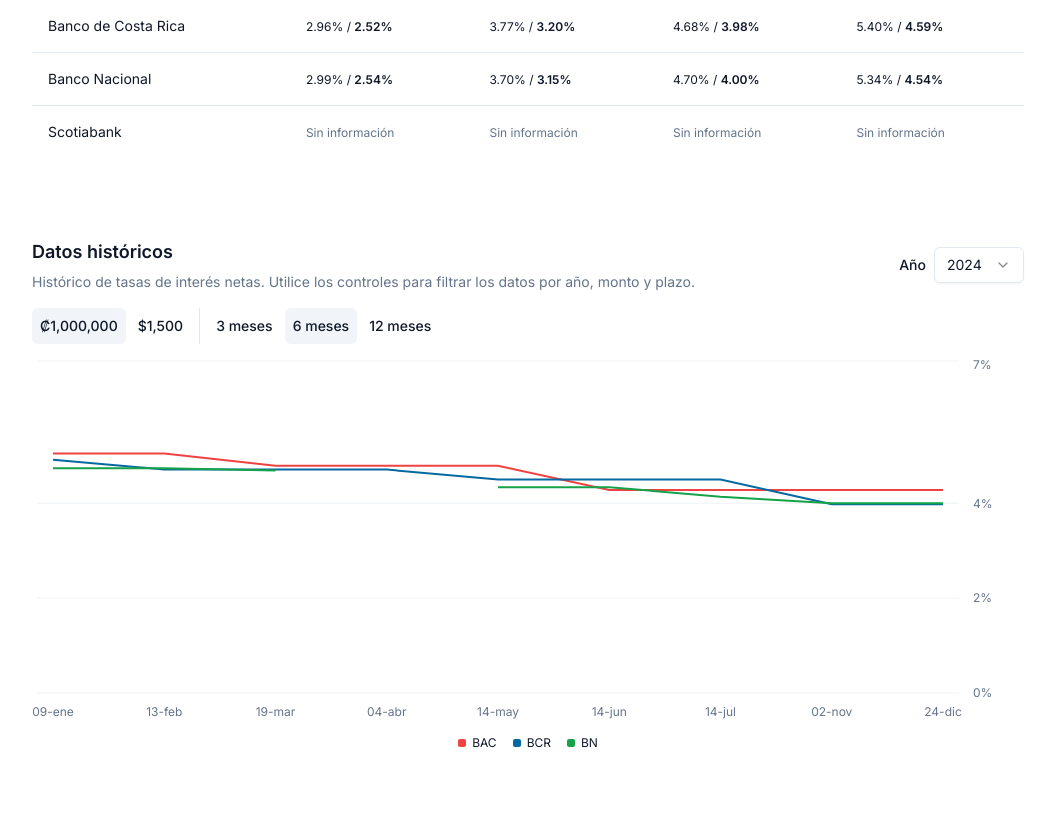
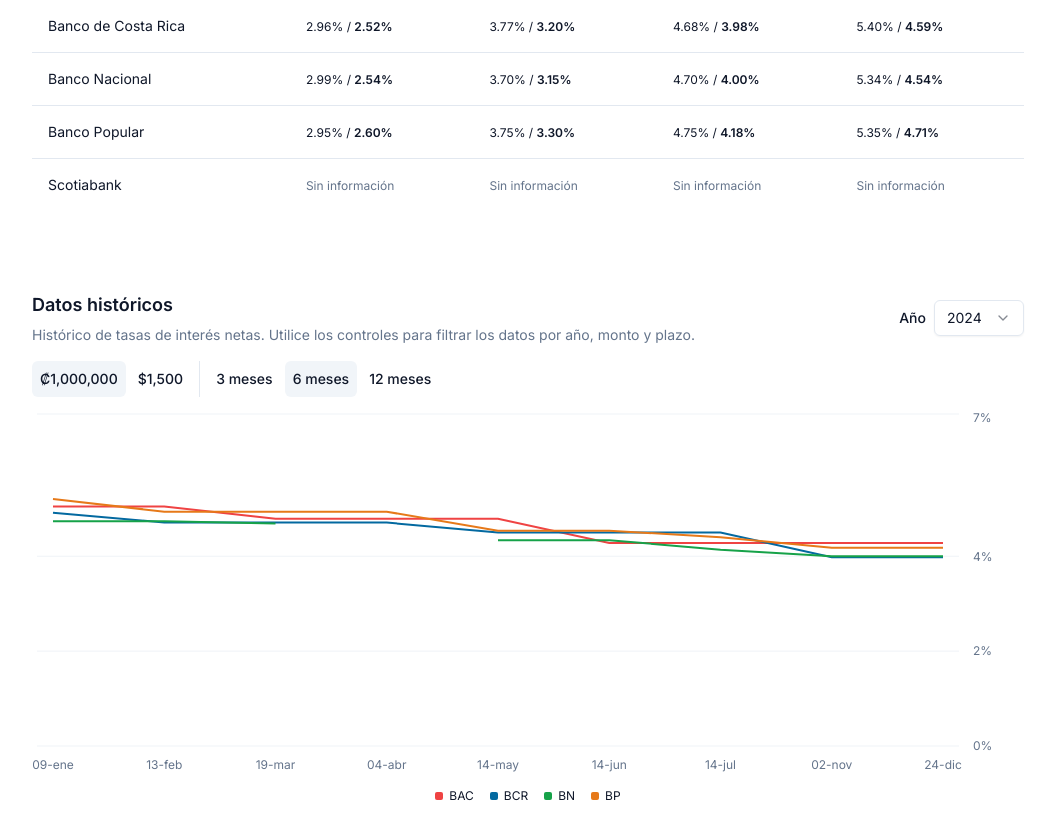
Before and after one commit to gggonzalo/tasas-cdp-cr, a Next.js app: page / in a window 1280 px wide. Shown: the part 420-1258 px from the top of the page, without its empty margins (112-1167 px from the left). Built offline with nearby package versions, Linux system fonts and the light colour scheme.

Commit message:
Agregar datos historicos de BP Agregar linea de BP

```diff
--- a/components/HistoricalRatesChart.tsx
+++ b/components/HistoricalRatesChart.tsx
@@ -139,6 +139,10 @@
     label: "BN",
     color: "hsl(142, 76%, 36%)",
   },
+  BP: {
+    label: "BP",
+    color: "hsl(28, 80%, 50%)",
+  },
   SCOTIA: {
     label: "Scotia",
     color: "hsl(0, 84%, 60%)",
@@ -183,6 +187,8 @@
       BCR: currencyRates.find((r) => r.entity === "Banco de Costa Rica")
         ?.netRatesByDate[date]?.[term],
       BN: currencyRates.find((r) => r.entity === "Banco Nacional")
+        ?.netRatesByDate[date]?.[term],
+      BP: currencyRates.find((r) => r.entity === "Banco Popular")
         ?.netRatesByDate[date]?.[term],
       SCOTIA: currencyRates.find((r) => r.entity === "Scotiabank")
         ?.netRatesByDate[date]?.[term],
@@ -326,6 +332,13 @@
             strokeWidth={2}
             dot={false}
           />
+          <Line
+            dataKey="BP"
+            type="linear"
+            stroke={config.BP.color}
+            strokeWidth={2}
+            dot={false}
+          />
           {/* TODO: Readd when scotiabank has more than 1 month of historical data */}
           {/* <Line
             dataKey="SCOTIA"
--- a/datos/2024-01/2024-01-09T06.00.00.000Z.json
+++ b/datos/2024-01/2024-01-09T06.00.00.000Z.json
@@ -169,5 +169,20 @@
         ]
       }
     }
+  },
+  {
+    "entity": "Banco Popular",
+    "ratesByCurrency": {
+      "CRC": {
+        "3": [{ "min": 0, "max": null, "gross": 5.0, "net": 4.45 }],
+        "6": [{ "min": 0, "max": null, "gross": 5.85, "net": 5.21 }],
+        "12": [{ "min": 0, "max": null, "gross": 6.4, "net": 5.7 }]
+      },
+      "USD": {
+        "3": [{ "min": 0, "max": null, "gross": 1.65, "net": 1.47 }],
+        "6": [{ "min": 0, "max": null, "gross": 2.6, "net": 2.31 }],
+        "12": [{ "min": 0, "max": null, "gross": 3.85, "net": 3.43 }]
+      }
+    }
   }
 ]
--- a/datos/2024-02/2024-02-13T06.00.00.000Z.json
+++ b/datos/2024-02/2024-02-13T06.00.00.000Z.json
@@ -169,5 +169,20 @@
         ]
       }
     }
+  },
+  {
+    "entity": "Banco Popular",
+    "ratesByCurrency": {
+      "CRC": {
+        "3": [{ "min": 0, "max": null, "gross": 4.55, "net": 4.05 }],
+        "6": [{ "min": 0, "max": null, "gross": 5.55, "net": 4.94 }],
+        "12": [{ "min": 0, "max": null, "gross": 6.0, "net": 5.34 }]
+      },
+      "USD": {
+        "3": [{ "min": 0, "max": null, "gross": 1.65, "net": 1.47 }],
+        "6": [{ "min": 0, "max": null, "gross": 2.6, "net": 2.31 }],
+        "12": [{ "min": 0, "max": null, "gross": 3.85, "net": 3.43 }]
+      }
+    }
   }
 ]
--- a/datos/2024-03/2024-03-19T06.00.00.000Z.json
+++ b/datos/2024-03/2024-03-19T06.00.00.000Z.json
@@ -169,5 +169,20 @@
         ]
       }
     }
+  },
+  {
+    "entity": "Banco Popular",
+    "ratesByCurrency": {
+      "CRC": {
+        "3": [{ "min": 0, "max": null, "gross": 4.55, "net": 4.05 }],
+        "6": [{ "min": 0, "max": null, "gross": 5.55, "net": 4.94 }],
+        "12": [{ "min": 0, "max": null, "gross": 6.0, "net": 5.34 }]
+      },
+      "USD": {
+        "3": [{ "min": 0, "max": null, "gross": 1.65, "net": 1.47 }],
+        "6": [{ "min": 0, "max": null, "gross": 2.6, "net": 2.31 }],
+        "12": [{ "min": 0, "max": null, "gross": 3.85, "net": 3.43 }]
+      }
+    }
   }
 ]
--- a/datos/2024-04/2024-04-04T06.00.00.000Z.json
+++ b/datos/2024-04/2024-04-04T06.00.00.000Z.json
@@ -112,5 +112,20 @@
         ]
       }
     }
+  },
+  {
+    "entity": "Banco Popular",
+    "ratesByCurrency": {
+      "CRC": {
+        "3": [{ "min": 0, "max": null, "gross": 4.55, "net": 4.05 }],
+        "6": [{ "min": 0, "max": null, "gross": 5.55, "net": 4.94 }],
+        "12": [{ "min": 0, "max": null, "gross": 6.0, "net": 5.34 }]
+      },
+      "USD": {
+        "3": [{ "min": 0, "max": null, "gross": 1.65, "net": 1.47 }],
+        "6": [{ "min": 0, "max": null, "gross": 2.6, "net": 2.31 }],
+        "12": [{ "min": 0, "max": null, "gross": 3.85, "net": 3.43 }]
+      }
+    }
   }
 ]
--- a/datos/2024-05/2024-05-14T06.00.00.000Z.json
+++ b/datos/2024-05/2024-05-14T06.00.00.000Z.json
@@ -169,5 +169,20 @@
         ]
       }
     }
+  },
+  {
+    "entity": "Banco Popular",
+    "ratesByCurrency": {
+      "CRC": {
+        "3": [{ "min": 0, "max": null, "gross": 4.1, "net": 3.65 }],
+        "6": [{ "min": 0, "max": null, "gross": 5.1, "net": 4.54 }],
+        "12": [{ "min": 0, "max": null, "gross": 5.6, "net": 4.98 }]
+      },
+      "USD": {
+        "3": [{ "min": 0, "max": null, "gross": 1.65, "net": 1.47 }],
+        "6": [{ "min": 0, "max": null, "gross": 2.6, "net": 2.31 }],
+        "12": [{ "min": 0, "max": null, "gross": 3.85, "net": 3.43 }]
+      }
+    }
   }
 ]
--- a/datos/2024-06/2024-06-14T06.00.00.000Z.json
+++ b/datos/2024-06/2024-06-14T06.00.00.000Z.json
@@ -169,5 +169,20 @@
         ]
       }
     }
+  },
+  {
+    "entity": "Banco Popular",
+    "ratesByCurrency": {
+      "CRC": {
+        "3": [{ "min": 0, "max": null, "gross": 4.1, "net": 3.65 }],
+        "6": [{ "min": 0, "max": null, "gross": 5.1, "net": 4.54 }],
+        "12": [{ "min": 0, "max": null, "gross": 5.6, "net": 4.98 }]
+      },
+      "USD": {
+        "3": [{ "min": 0, "max": null, "gross": 1.65, "net": 1.47 }],
+        "6": [{ "min": 0, "max": null, "gross": 2.6, "net": 2.31 }],
+        "12": [{ "min": 0, "max": null, "gross": 3.85, "net": 3.43 }]
+      }
+    }
   }
 ]
--- a/datos/2024-07/2024-07-14T06.00.00.000Z.json
+++ b/datos/2024-07/2024-07-14T06.00.00.000Z.json
@@ -169,5 +169,20 @@
         ]
       }
     }
+  },
+  {
+    "entity": "Banco Popular",
+    "ratesByCurrency": {
+      "CRC": {
+        "3": [{ "min": 0, "max": null, "gross": 4.0, "net": 3.52 }],
+        "6": [{ "min": 0, "max": null, "gross": 5.0, "net": 4.4 }],
+        "12": [{ "min": 0, "max": null, "gross": 5.5, "net": 4.84 }]
+      },
+      "USD": {
+        "3": [{ "min": 0, "max": null, "gross": 1.65, "net": 1.45 }],
+        "6": [{ "min": 0, "max": null, "gross": 2.6, "net": 2.29 }],
+        "12": [{ "min": 0, "max": null, "gross": 3.85, "net": 3.39 }]
+      }
+    }
   }
 ]
--- a/datos/2024-11/2024-11-02T06.00.00.000Z.json
+++ b/datos/2024-11/2024-11-02T06.00.00.000Z.json
@@ -169,5 +169,22 @@
         ]
       }
     }
+  },
+  {
+    "entity": "Banco Popular",
+    "ratesByCurrency": {
+      "CRC": {
+        "1": [{ "min": 0, "max": null, "gross": 2.95, "net": 2.6 }],
+        "3": [{ "min": 0, "max": null, "gross": 3.75, "net": 3.3 }],
+        "6": [{ "min": 0, "max": null, "gross": 4.75, "net": 4.18 }],
+        "12": [{ "min": 0, "max": null, "gross": 5.35, "net": 4.71 }]
+      },
+      "USD": {
+        "1": [{ "min": 0, "max": null, "gross": 1.25, "net": 1.1 }],
+        "3": [{ "min": 0, "max": null, "gross": 1.65, "net": 1.45 }],
+        "6": [{ "min": 0, "max": null, "gross": 2.6, "net": 2.29 }],
+        "12": [{ "min": 0, "max": null, "gross": 3.85, "net": 3.39 }]
+      }
+    }
   }
 ]
--- a/datos/2024-12/2024-12-24T19.09.36.216Z.json
+++ b/datos/2024-12/2024-12-24T19.09.36.216Z.json
@@ -411,6 +411,23 @@
     }
   },
   {
+    "entity": "Banco Popular",
+    "ratesByCurrency": {
+      "CRC": {
+        "1": [{ "min": 0, "max": null, "gross": 2.95, "net": 2.6 }],
+        "3": [{ "min": 0, "max": null, "gross": 3.75, "net": 3.3 }],
+        "6": [{ "min": 0, "max": null, "gross": 4.75, "net": 4.18 }],
+        "12": [{ "min": 0, "max": null, "gross": 5.35, "net": 4.71 }]
+      },
+      "USD": {
+        "1": [{ "min": 0, "max": null, "gross": 1.25, "net": 1.1 }],
+        "3": [{ "min": 0, "max": null, "gross": 1.65, "net": 1.45 }],
+        "6": [{ "min": 0, "max": null, "gross": 2.6, "net": 2.29 }],
+        "12": [{ "min": 0, "max": null, "gross": 3.85, "net": 3.39 }]
+      }
+    }
+  },
+  {
     "entity": "Scotiabank",
     "ratesByCurrency": {
       "CRC": {
```
